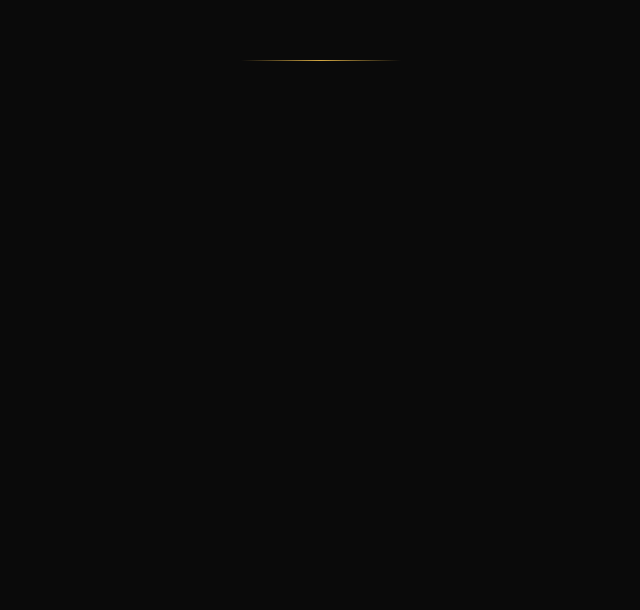
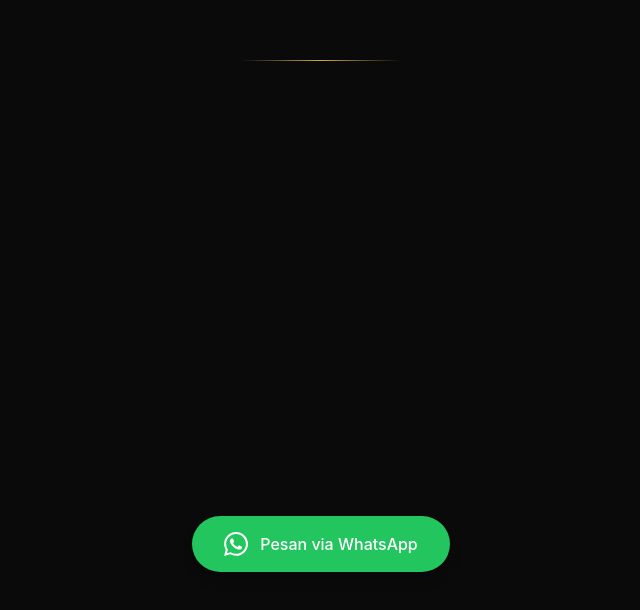
Before and after one commit to everletter-x/ultra-02-signature-memory, a Next.js app: page / in a window 1280 px wide. Shown: the part 3532-4142 px from the top of the page, without its empty margins (319-959 px from the left). Before the commit the page ends 4000 px from the top, so only its background shows below. Built offline with nearby package versions, Linux system fonts and the light colour scheme.

Commit message:
Fix: music functionality, photo display, Indonesian text, accessibility

```diff
--- a/pages/index.tsx
+++ b/pages/index.tsx
@@ -1,5 +1,6 @@
-import { useState, useEffect } from "react";
+import { useState, useEffect, useRef } from "react";
 import { motion, AnimatePresence } from "framer-motion";
+import Head from "next/head";
 
 interface Section {
   type: string;
@@ -178,13 +179,21 @@
             whileInView={{ opacity: 1, y: 0, scale: 1 }}
             viewport={{ once: true }}
             transition={{ duration: 0.7, delay: i * 0.15 }}
-            className={`relative group ${i % 3 === 0 ? "row-span-2" : ""}`}
+            className="relative group"
           >
             <div className="relative overflow-hidden rounded-lg bg-dark-luxury border border-gold-accent/10 aspect-square">
-              <div className="absolute inset-0 bg-gradient-to-br from-gold-accent/10 to-transparent opacity-0 group-hover:opacity-100 transition-opacity duration-500" />
+              <div className="absolute inset-0 bg-gradient-to-br from-gold-accent/10 to-transparent opacity-0 group-hover:opacity-100 transition-opacity duration-500 z-10" />
+              {photo ? (
+                <img
+                  src={`/${photo}`}
+                  alt={captions[i] || `Foto ${i + 1}`}
+                  className="w-full h-full object-cover"
+                />
+              ) : (
                 <div className="absolute inset-0 flex items-center justify-center text-gold-accent/30 text-sm">
-                {photo}
+                  Foto {i + 1}
                 </div>
+              )}
             </div>
             {captions[i] && (
               <motion.p
@@ -305,6 +314,31 @@
 export default function Home() {
   const { config, loading, error } = useConfigLoader<Config>("/config.json");
   const [playing, setPlaying] = useState(false);
+  const audioRef = useRef<HTMLAudioElement | null>(null);
+
+  useEffect(() => {
+    if (config?.music) {
+      audioRef.current = new Audio(`/${config.music}`);
+      audioRef.current.loop = true;
+      audioRef.current.volume = 0.3;
+    }
+    return () => {
+      if (audioRef.current) {
+        audioRef.current.pause();
+        audioRef.current.src = '';
+      }
+    };
+  }, [config]);
+
+  const togglePlay = () => {
+    if (!audioRef.current) return;
+    if (playing) {
+      audioRef.current.pause();
+    } else {
+      audioRef.current.play().catch(() => {});
+    }
+    setPlaying((prev) => !prev);
+  };
 
   if (loading) {
     return (
@@ -321,12 +355,18 @@
   if (error || !config) {
     return (
       <div className="min-h-screen flex items-center justify-center bg-deep-black">
-        <p className="text-elegant-white/50">Loading configuration...</p>
+        <p className="text-elegant-white/50">Gagal memuat konfigurasi</p>
       </div>
     );
   }
 
   return (
+    <>
+      <Head>
+        <title>{config.title} | EverLetter</title>
+        <meta name="description" content={`Surat untuk ${config.recipient} dari ${config.sender}`} />
+      </Head>
+
       <main className="bg-deep-black min-h-screen">
         <AnimatePresence>
           {config.sections.map((section, i) => {
@@ -361,18 +401,43 @@
           })}
         </AnimatePresence>
 
+        {/* WhatsApp CTA */}
+        <section className="py-12 px-6">
+          <motion.div
+            initial={{ opacity: 0, y: 20 }}
+            whileInView={{ opacity: 1, y: 0 }}
+            viewport={{ once: true }}
+            className="max-w-md mx-auto text-center"
+          >
+            <a
+              href="https://wa.me/6281234567890?text=Halo,%20saya%20ingin%20memesan%20EverLetter"
+              target="_blank"
+              rel="noopener noreferrer"
+              className="inline-flex items-center gap-3 bg-green-500 text-white px-8 py-4 rounded-full font-medium hover:bg-green-600 transition-colors shadow-lg min-h-[48px]"
+            >
+              <svg className="w-6 h-6" fill="currentColor" viewBox="0 0 24 24">
+                <path d="M17.472 14.382c-.297-.149-1.758-.867-2.03-.967-.273-.099-.471-.148-.67.15-.197.297-.767.966-.94 1.164-.173.199-.347.223-.644.075-.297-.15-1.255-.463-2.39-1.475-.883-.788-1.48-1.761-1.653-2.059-.173-.297-.018-.458.13-.606.134-.133.298-.347.446-.52.149-.174.198-.298.298-.497.099-.198.05-.371-.025-.52-.075-.149-.669-1.612-.916-2.207-.242-.579-.487-.5-.669-.51-.173-.008-.371-.01-.57-.01-.198 0-.52.074-.792.372-.272.297-1.04 1.016-1.04 2.479 0 1.462 1.065 2.875 1.213 3.074.149.198 2.096 3.2 5.077 4.487.709.306 1.262.489 1.694.625.712.227 1.36.195 1.871.118.571-.085 1.758-.719 2.006-1.413.248-.694.248-1.289.173-1.413-.074-.124-.272-.198-.57-.347m-5.421 7.403h-.004a9.87 9.87 0 01-5.031-1.378l-.361-.214-3.741.982.998-3.648-.235-.374a9.86 9.86 0 01-1.51-5.26c.001-5.45 4.436-9.884 9.888-9.884 2.64 0 5.122 1.03 6.988 2.898a9.825 9.825 0 012.893 6.994c-.003 5.45-4.437 9.884-9.885 9.884m8.413-18.297A11.815 11.815 0 0012.05 0C5.495 0 .16 5.335.157 11.892c0 2.096.547 4.142 1.588 5.945L.057 24l6.305-1.654a11.882 11.882 0 005.683 1.448h.005c6.554 0 11.89-5.335 11.893-11.893a11.821 11.821 0 00-3.48-8.413z" />
+              </svg>
+              Pesan via WhatsApp
+            </a>
+          </motion.div>
+        </section>
+
+        {/* Music Button */}
         {config.music && (
           <motion.button
             initial={{ opacity: 0, scale: 0 }}
             animate={{ opacity: 1, scale: 1 }}
             transition={{ delay: 1.5, duration: 0.5 }}
-          onClick={() => setPlaying(!playing)}
-          className="fixed bottom-8 right-8 z-50 w-12 h-12 rounded-full bg-gold-accent/20 border border-gold-accent/30 flex items-center justify-center backdrop-blur-sm hover:bg-gold-accent/30 transition-colors"
+            onClick={togglePlay}
+            aria-label={playing ? 'Jeda musik' : 'Putar musik'}
+            className="fixed bottom-8 right-8 z-50 w-12 h-12 rounded-full bg-gold-accent/20 border border-gold-accent/30 flex items-center justify-center backdrop-blur-sm hover:bg-gold-accent/30 transition-colors min-h-[48px]"
             title={config.musicTitle}
           >
             <span className="text-gold-accent text-lg">{playing ? "⏸" : "▶"}</span>
           </motion.button>
         )}
       </main>
+    </>
   );
 }
```
Lines whose indentation alone changed are shown as unchanged.
